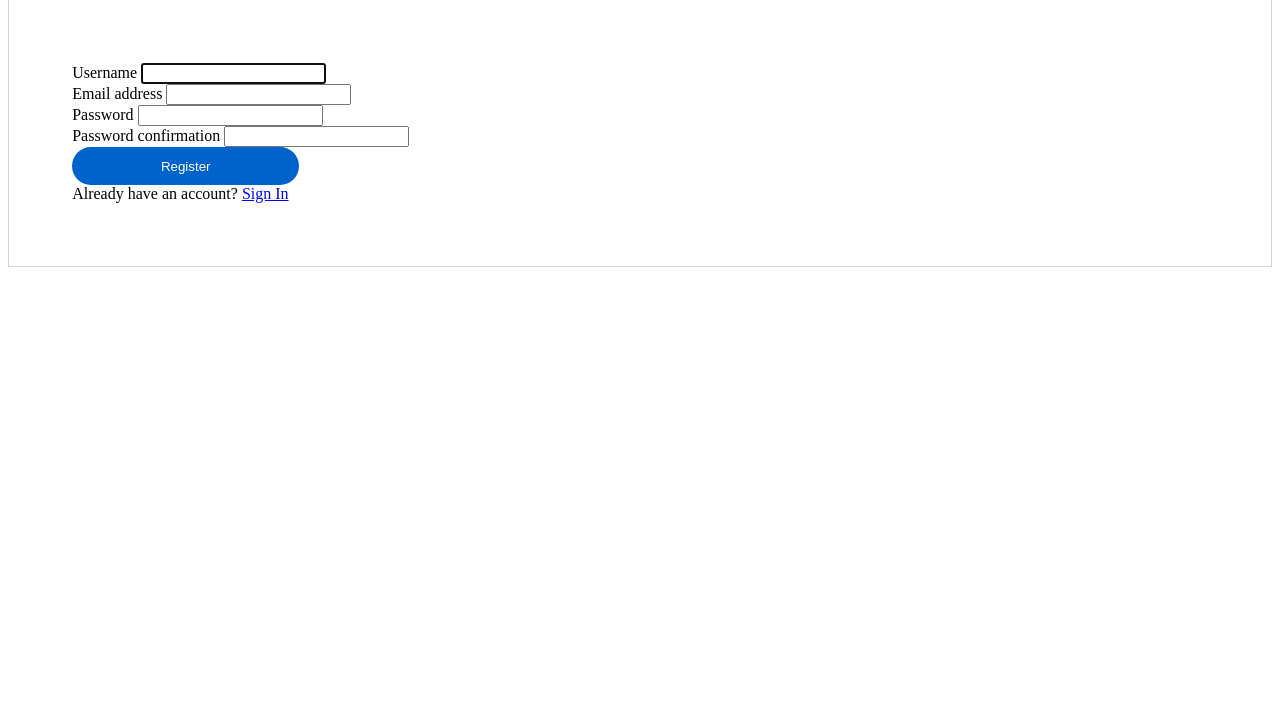
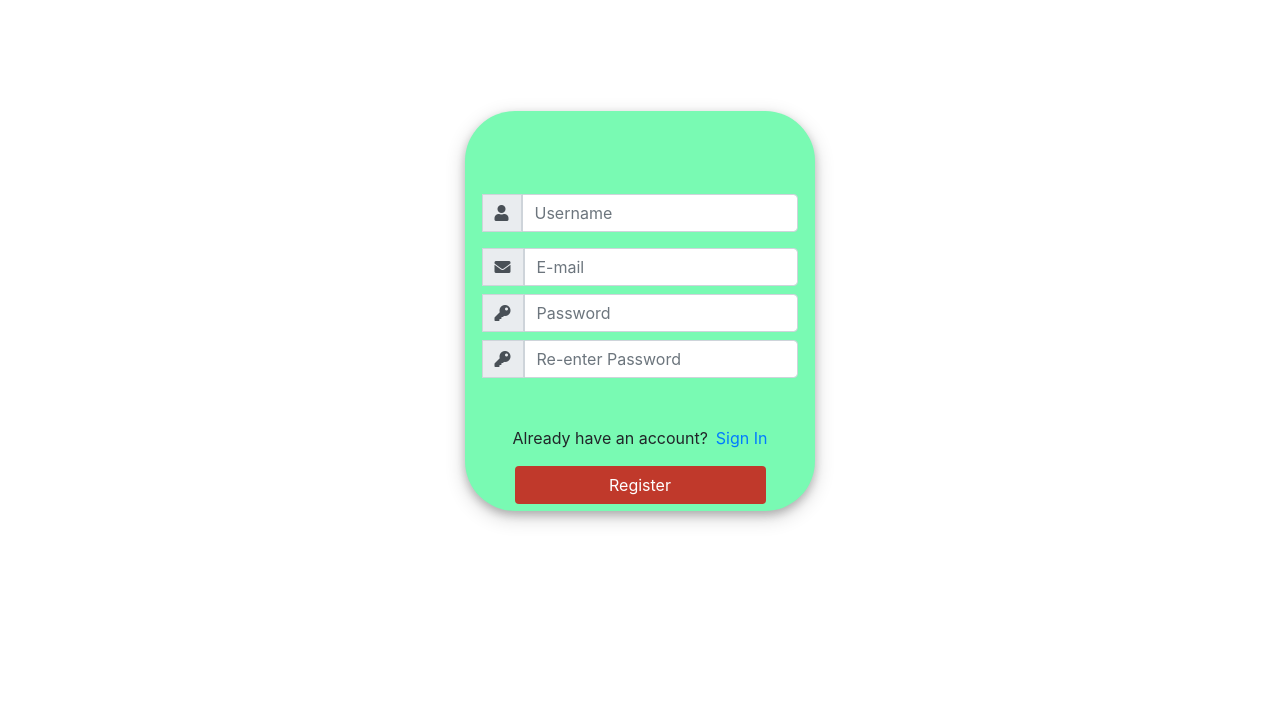
Before and after one commit to TnsaeANS/Eco_Market, a Django app: page /register in a window 1280 px wide. Shown: the part 89-800 px from the top of the page. Run offline with Django 4.2, Linux system fonts and the light colour scheme; some libraries are stand-ins or nearby versions.

Commit message:
deleted register.css and integrated register.html with login.css

```diff
--- a/products/static/login.css
+++ b/products/static/loginRegister.css
@@ -4,6 +4,7 @@ html {
   padding: 0;
   height: 100%;
   background: lightgreen;
+  background-image: rgb(226, 204, 207);
 }
 
 
@@ -21,20 +22,10 @@ html {
   box-shadow: 0 4px 8px 0 rgba(0, 0, 0, 0.2), 0 6px 20px 0 rgba(0, 0, 0, 0.19);
   -webkit-box-shadow: 0 4px 8px 0 rgba(0, 0, 0, 0.2), 0 6px 20px 0 rgba(0, 0, 0, 0.19);
   -moz-box-shadow: 0 4px 8px 0 rgba(0, 0, 0, 0.2), 0 6px 20px 0 rgba(0, 0, 0, 0.19);
-  border-radius: 5px;
+  border-radius: 50px;
 
 }
 
-.brand_logo_container {
-  position: absolute;
-  height: 170px;
-  width: 170px;
-  top: -75px;
-  border-radius: 50%;
-  background: #60a3bc;
-  padding: 10px;
-  text-align: center;
-}
 
 .brand_logo {
   height: 150px;
--- a/products/static/register.css
+++ /dev/null
@@ -1,29 +0,0 @@
-.note
-{
-    text-align: center;
-    height: 80px;
-    background-image: url('http://content.kens5.com/photo/2017/10/22/vegetables_1508727313637_11456014_ver1.0.jpg');
-    color: #fff;
-    font-weight: bold;
-    line-height: 80px;
-}
-.form-content
-{
-    padding: 5%;
-    border: 1px solid #ced4da;
-    margin-bottom: 2%;
-    text-align: left;
-}
-.form-control{
-    border-radius:1.5rem;
-}
-.btnSubmit
-{
-    border:none;
-    border-radius:1.5rem;
-    padding: 1%;
-    width: 20%;
-    cursor: pointer;
-    background: #0062cc;
-    color: #fff;
-}
--- a/templates/login.html
+++ b/templates/login.html
@@ -3,7 +3,7 @@
 
 <head>
     {%load static%}
-    <link rel="stylesheet" href="{% static 'login.css'%}">
+    <link rel="stylesheet" href="{% static 'loginRegister.css'%}">
 	<title>Login Page</title>
 	<link rel="stylesheet" href="https://stackpath.bootstrapcdn.com/bootstrap/4.1.3/css/bootstrap.min.css" integrity="sha384-MCw98/SFnGE8fJT3GXwEOngsV7Zt27NXFoaoApmYm81iuXoPkFOJwJ8ERdknLPMO" crossorigin="anonymous">
 	<script src="https://ajax.googleapis.com/ajax/libs/jquery/3.3.1/jquery.min.js"></script>
--- a/templates/register.html
+++ b/templates/register.html
@@ -1,48 +1,72 @@
+<!DOCTYPE html>
+<html>
 <head>
-{%load static%}
-<link rel="stylesheet" href="{% static 'register.css'%}">
+    {% load static %}
+    <link rel="stylesheet" href="{% static 'loginRegister.css' %}">
+    <title>Registration Page</title>
+    <link rel="stylesheet" href="https://stackpath.bootstrapcdn.com/bootstrap/4.1.3/css/bootstrap.min.css" integrity="sha384-MCw98/SFnGE8fJT3GXwEOngsV7Zt27NXFoaoApmYm81iuXoPkFOJwJ8ERdknLPMO" crossorigin="anonymous">
+    <script src="https://ajax.googleapis.com/ajax/libs/jquery/3.3.1/jquery.min.js"></script>
+    <link rel="stylesheet" href="https://use.fontawesome.com/releases/v5.6.1/css/all.css" integrity="sha384-gfdkjb5BdAXd+lj+gudLWI+BXq4IuLW5IT+brZEZsLFm++aCMlF1V92rMkPaX4PP" crossorigin="anonymous">
+    <link rel="stylesheet" href="{% static 'register.css' %}">
+</head>
 
-<div class="container register-form">
-    <div class="form">
-        <div class="note">
+<body>
+    <div class="container h-100">
+        <div class="d-flex justify-content-center h-100">
+            <div class="user_card">
+                <div class="d-flex justify-content-center">
 
                 </div>
-        <form action = "{% url 'register'%}" method ="POST" >
+                <div class="d-flex justify-content-center form_container">
+                    <form action="{% url 'register' %}" method="POST">
                         {% csrf_token %}
-        <div class="form-content">
-            <div class="row">
-                <div class="col-md-6">
-                    <div class="form-group">
-                        {{form.username.label}}
-                        {{form.username}}
+                        <div class="input-group mb-3">
+                            <div class="input-group-append">
+                                <span class="input-group-text"><i class="fas fa-user"></i></span>
+                            </div>
+                            <input type="Username" name="" class="form-control input_pass" value="" placeholder="Username"{{ form.password1 }}
+                        </div>
+                        <div class="input-group mb-2">
+                            <div class="input-group-append">
+                                <span class="input-group-text"><i class="fas fa-envelope"></i></span>
+                            </div>
+                            <input type="email" name="" class="form-control input_pass" value="" placeholder="E-mail"{{ form.password1 }}
+                        </div>
+                        <div class="input-group mb-2">
+                            <div class="input-group-append">
+
+                                <span class="input-group-text"><i class="fas fa-key"></i></span>
+                            </div>
+
+                            <input type="password" name="" class="form-control input_pass" value="" placeholder="Password"{{ form.password1 }}
+                        </div>
+                        <div class="input-group mb-2">
+                            <div class="input-group-append">
+                                <span class="input-group-text"><i class="fas fa-key"></i></span>
+                            </div>
+                            <input type="password" name="" class="form-control input_pass" value="" placeholder="Re-enter Password"{{ form.password2 }}
                         </div>
                         <div class="form-group">
-                        {{form.email.label}}
-                         {{form.email}}
+                            <div class="custom-control custom-checkbox">
 
                             </div>
                         </div>
-                <div class="col-md-6">
-                    <div class="form-group">
-                        {{form.password1.label}}
-                        {{form.password1}}
+                        <div>
+                            {{ form.errors }}
                         </div>
-                    <div class="form-group">
-                        {{form.password2.label}}
-                        {{form.password2}}                    </div>
+                        <div class="d-flex justify-content-center links">
+                        Already have an account? <a href="/login" class="ml-2">Sign In</a>
                         </div>
+                        <div class="d-flex justify-content-center mt-3 login_container">
+                            <button type="submit" class="btn login_btn">Register</button>
                         </div>
-
-            <button type="submit" class="btnSubmit">Register</button>
                     </form>
-{{form.errors}}
-        <div> Already have an account? <a href="/login">Sign In</a>
                 </div>
-        </div>
-
-
+                <div class="mt-4">
 
                 </div>
             </div>
-
-</head>
+        </div>
+    </div>
+</body>
+</html>
```
Lines whose indentation alone changed are shown as unchanged.
